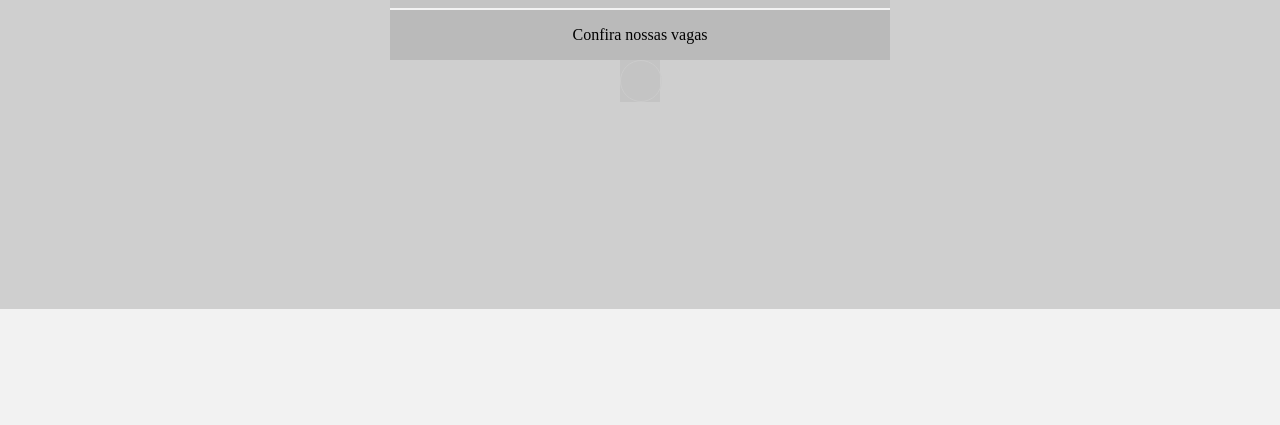
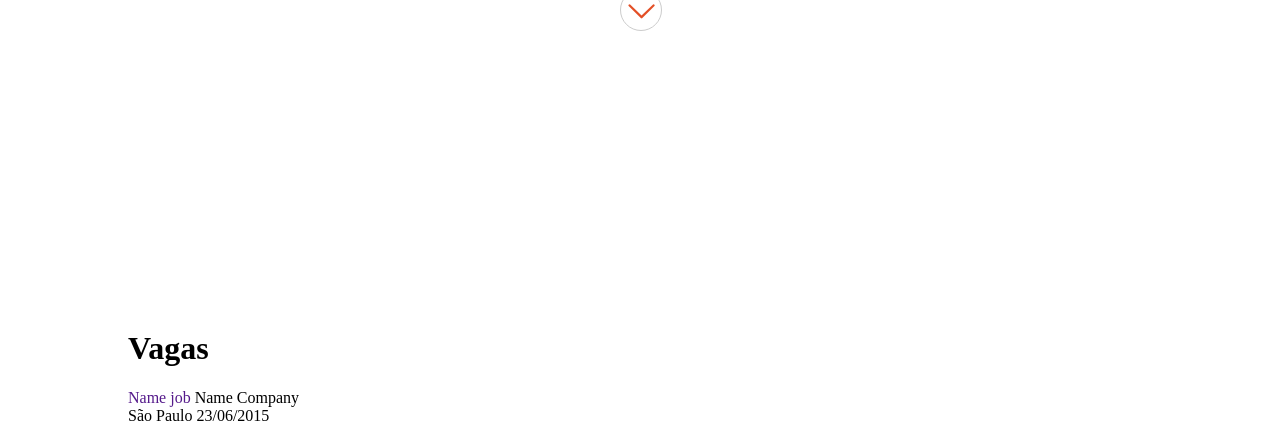
Before and after one commit to pedrotcaraujo/site, a website: page public/index.html in a window 1280 px wide. Shown: the part 491-916 px from the top of the page. Before the commit the page ends 800 px from the top, so only its background shows below. Drawn offline with nearby package versions, Linux system fonts and the light colour scheme.

Commit message:
add container

```diff
--- a/public/index.html
+++ b/public/index.html
@@ -33,7 +33,7 @@
                 </nav>
                 <div class="logo-wrap">
                     <h1>
-                        <a href="">
+                        <a href="#">
                             <img src="imgs/logo_frontjobs.svg" alt="Logo FrontJobs">
                         </a>
                     </h1>
@@ -44,10 +44,21 @@
                     <p class="tagline-sub">Confira nossas vagas</p>
                 </div>
                 <div class="scroll-button">
-                    <a class="btn" href=""></a>
+                    <a class="btn icon-down-open-big" href=""></a>
                 </div>
             </header>
-            <div class="container"></div>
+            <section class="container">
+                <h1>Vagas</h1>
+                <article class="job-list-wrap">
+                    <i class="icon"></i>
+                    <div>
+                        <a class="job-title" href="">Name job</a>
+                        <span class="name-company">Name Company</span>
+                    </div>
+                    <span class="country-job">São Paulo</span>
+                    <span class="date-job">23/06/2015</span>
+                </article>
+            </section>
             <footer></footer>
         </main>
 
--- /dev/null
+++ b/src/styles/base/fontello.styl
@@ -0,0 +1,63 @@
+@font-face {
+  font-family: 'fontello';
+  src: url('../../fonts/fontello.eot?97317916');
+  src: url('../../fonts/fontello.eot?97317916#iefix') format('embedded-opentype'),
+       url('../../fonts/fontello.woff?97317916') format('woff'),
+       url('../../fonts/fontello.ttf?97317916') format('truetype'),
+       url('../../fonts/fontello.svg?97317916#fontello') format('svg');
+  font-weight: normal;
+  font-style: normal;
+}
+/* Chrome hack: SVG is rendered more smooth in Windozze. 100% magic, uncomment if you need it. */
+/* Note, that will break hinting! In other OS-es font will be not as sharp as it could be */
+
+@media screen and (-webkit-min-device-pixel-ratio:0) {
+  @font-face {
+    font-family: 'fontello';
+    src: url('../../fonts/fontello.svg?97317916#fontello') format('svg');
+  }
+}
+
+
+ [class^="icon-"]:before, [class*=" icon-"]:before {
+  font-family: "fontello";
+  font-style: normal;
+  font-weight: normal;
+  speak: none;
+
+  display: inline-block;
+  text-decoration: inherit;
+  width: 1em;
+  margin-right: .2em;
+  text-align: center;
+  /* opacity: .8; */
+
+  /* For safety - reset parent styles, that can break glyph codes*/
+  font-variant: normal;
+  text-transform: none;
+
+  /* fix buttons height, for twitter bootstrap */
+  line-height: 1em;
+
+  /* Animation center compensation - margins should be symmetric */
+  /* remove if not needed */
+  margin-left: .2em;
+
+  /* you can be more comfortable with increased icons size */
+  /* font-size: 120%; */
+
+  /* Font smoothing. That was taken from TWBS */
+  -webkit-font-smoothing: antialiased;
+  -moz-osx-font-smoothing: grayscale;
+
+  /* Uncomment for 3D effect */
+  /* text-shadow: 1px 1px 1px rgba(127, 127, 127, 0.3); */
+}
+
+.icon-down-open-big:before {
+  content: '\e801';
+  position: relative;
+  top: 5px;
+  left: 5px;
+  margin: 0;
+}
--- a/src/styles/layout/header.styl
+++ b/src/styles/layout/header.styl
@@ -19,15 +19,22 @@
 	}
 }
 .logo-wrap {
-	center(300px);
+	center(250px);
 	margin-top: 4em;
 	h1 {
 		margin: 0;
+	}
+	img {
+		center(180px);
 	}
 	p {
 		margin: 0;
 		font-size: 2em;
 		text-align: center;
+		text-transform: uppercase;
+		font-weight: bolder;
+		font-family: arial;
+		margin-top: 20px;
 	}
 }
 .header-tagline {
@@ -40,7 +47,7 @@
 	}
 	.tagline-sub {
 		padding: 1em;
-		margin-top: 1em;
+		margin-top: 2em;
 		margin-bottom: 0;
 		border-top: 2px solid #F3F3F3;
 
@@ -48,6 +55,7 @@
 }
 .scroll-button {
 	center(40px);
+	margin-top: 20px;
 	.btn {
 		display: block;
 		width: 40px;
@@ -55,5 +63,7 @@
 		border-radius: 50%;
 		border: 1px solid #ccc;
 		background: transparent;
+		font-size: 1.9em;
+  		color: #E34F26;
 	}
 }
--- /dev/null
+++ b/src/styles/layout/job-list.styl
@@ -0,0 +1,3 @@
+.container {
+	center(80%);
+}
--- a/src/styles/styles.styl
+++ b/src/styles/styles.styl
@@ -1,9 +1,11 @@
 @import "jeet/index";
 
-edit();
+// edit();
 
 // BASE
 @import "base/config";
+@import "base/fontello";
 
 // LAYOUT
 @import "layout/header";
+@import "layout/job-list";
```
Also changed, not shown: public/fonts/fontello.ttf (added), public/fonts/fontello.woff (added), public/styles/styles.css, src/fonts/fontello.ttf (added), src/fonts/fontello.woff (added), 4 other files.
